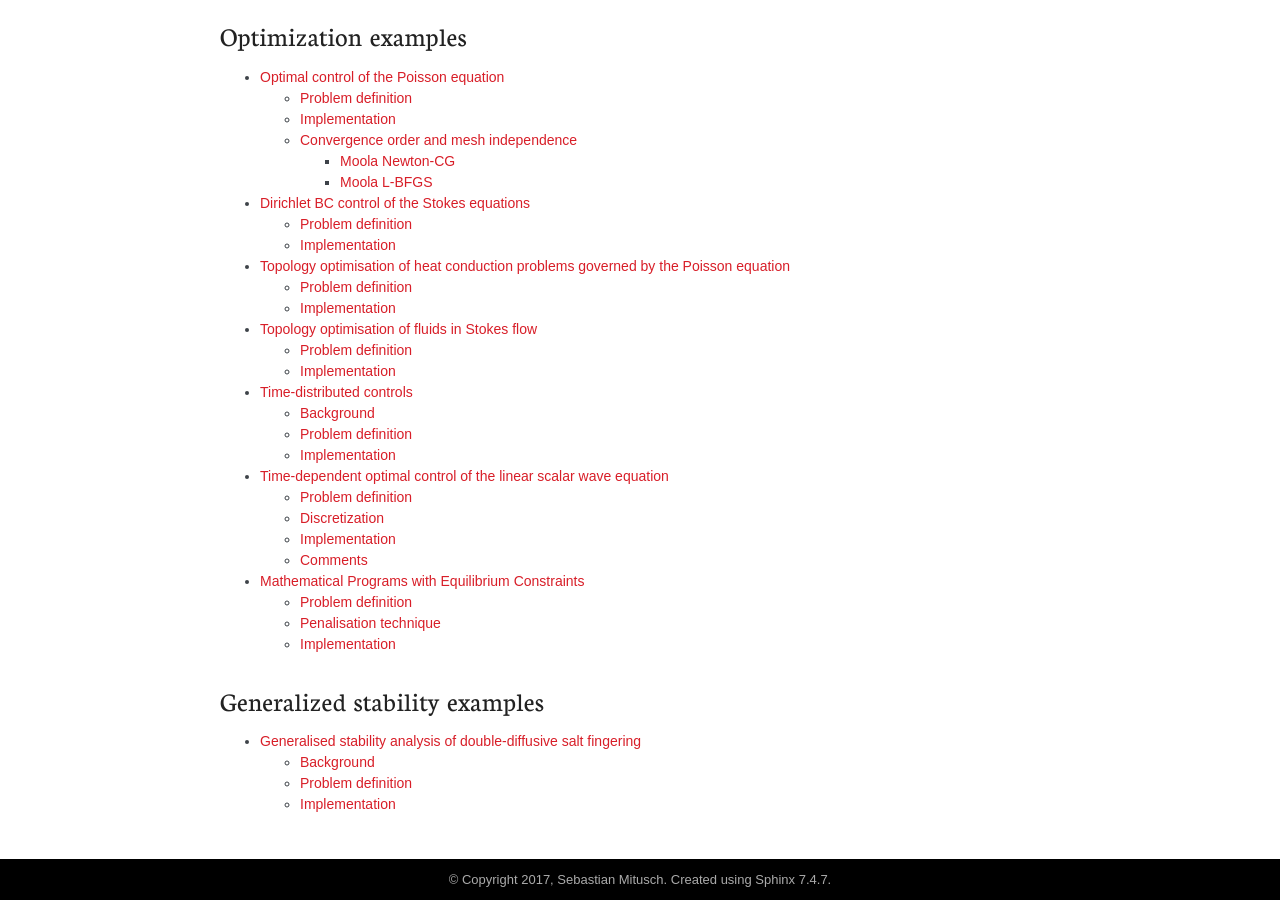
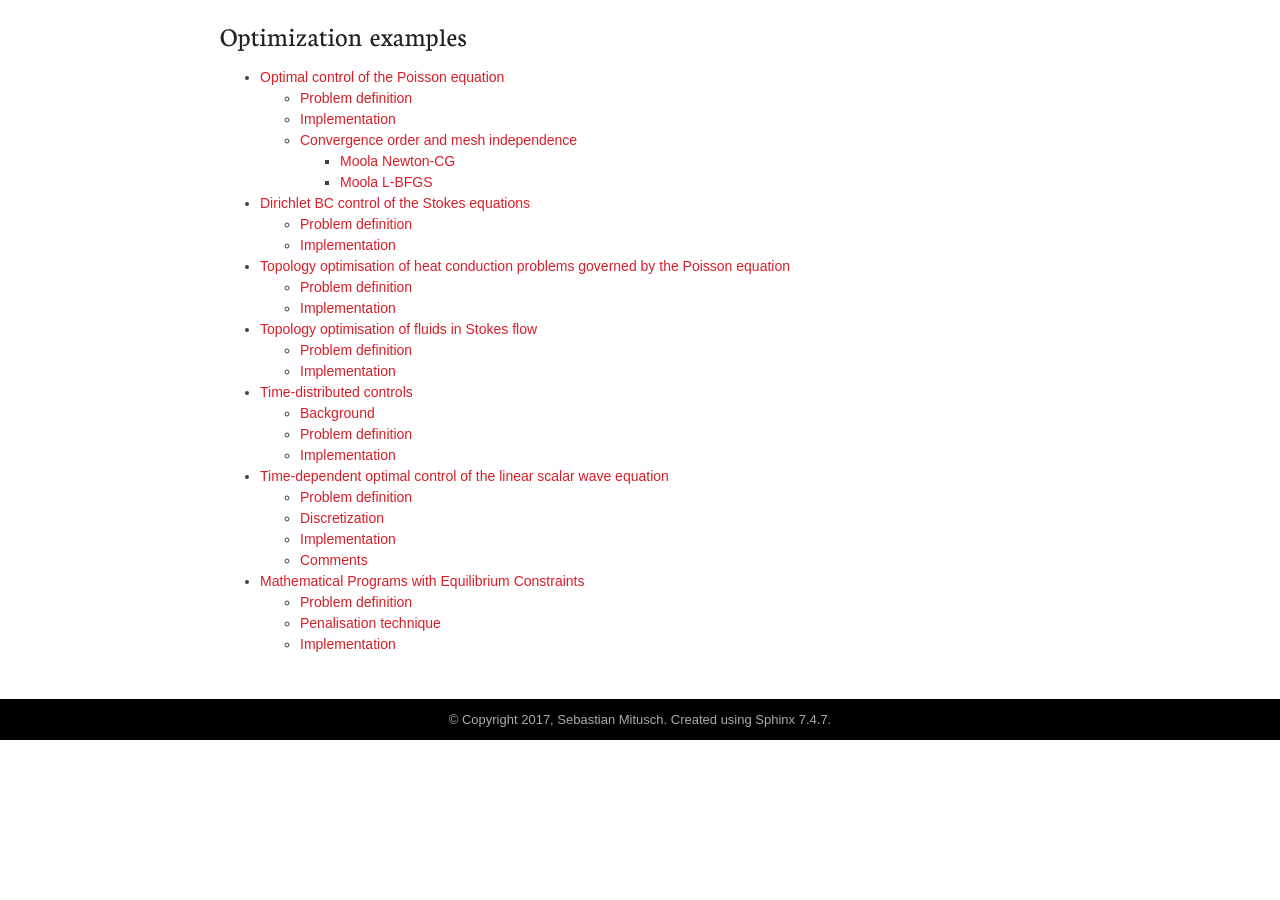
Before and after one commit to dolfin-adjoint/pyadjoint, a Sphinx documentation site: the page built from docs/source/documentation/examples.rst, in a window 1280 px wide and 900 px high, scrolled down 978 px. Built offline with Sphinx 7.4.7, drawn with Linux system fonts in a browser that asks for light colours; nearby versions of some CDN libraries; library files that are not in the unit come from our copies; after the commit the page ends 1718 px from its top, so only the background shows below that.

Commit message:
Remove GST example until we have gst support in pyadjoint

```diff
--- a/docs/source/documentation/examples.rst
+++ b/docs/source/documentation/examples.rst
@@ -23,10 +23,3 @@ Optimization examples
    time-distributed-control/time-distributed-control
    time-dependent-wave/time-dependent-wave
    mpec/mpec
-
-Generalized stability examples
-------------------------------
-
-.. toctree::
-
-   salt-fingering/salt-fingering
```
